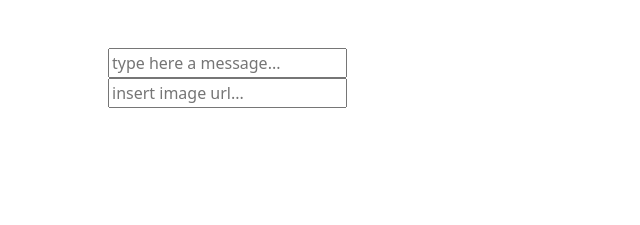
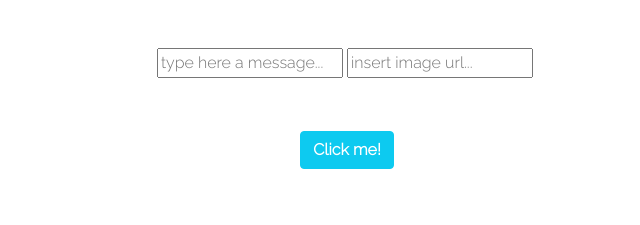
Before and after one commit to cif95/vue-hello, a plain HTML site: page index.html in a window 1280 px wide. Shown: the whole page, without its empty margins (295-935 px from the left). Drawn offline with nearby package versions, Linux system fonts and the light colour scheme.

Commit message:
implemented button with toggle on text color

```diff
--- a/css/style.css
+++ b/css/style.css
@@ -0,0 +1,3 @@
+body{
+	font-family: 'Raleway';
+}
--- a/index.html
+++ b/index.html
@@ -22,11 +22,12 @@
 		<main>
 			<div class="container">
 				<div class="row justify-content-center">
-					<div class="col-6 p-5">
-						<input v-model="message" type="text" placeholder="type here a message...">
-						<input v-model="image" type="text" placeholder="insert image url...">
-						<h1>{{message}}</h1>
-						<img :src="image" alt="">
+					<div class="col-6 p-5 text-center">
+						<input v-model="message" type="text" placeholder="type here a message..." class="mx-auto mb-2">
+						<input v-model="image" type="text" placeholder="insert image url..." class="mx-auto mb-2">
+						<h1 class="py-3">{{message}}</h1>
+						<img :src="image" alt="" class="mb-5">
+						<button class="btn btn-info fw-bold" :style="{color}" @click="toggleColor">Click me!</button>
 					</div>
 				</div>
 			</div>
--- a/js/main.js
+++ b/js/main.js
@@ -9,6 +9,12 @@ const app = new Vue(
 		data: {
 			message:'',
 			image:'',
+			color:'white',
+		},
+		methods: {
+			toggleColor() {
+				this.color = this.color === 'white' ? 'blue' : 'white'
+			},
 		}
 	}
 );
```
